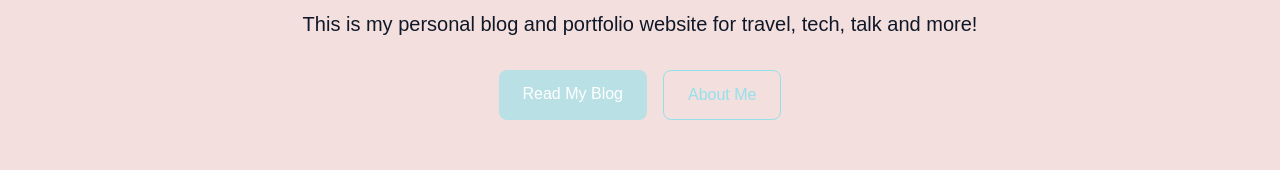
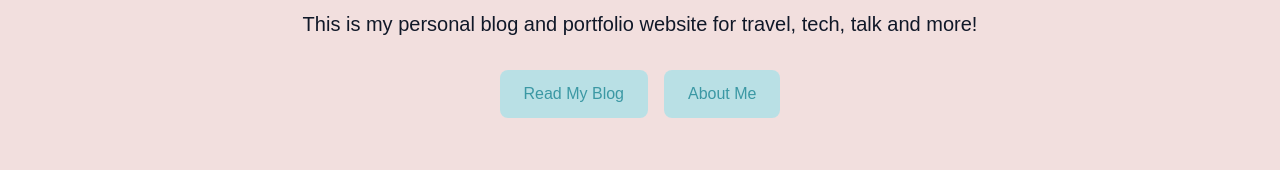
Before and after one commit to elsieok/elsietheexplorer, a Next.js app: page / in a window 1280 px wide. Shown: the part 190-360 px from the top of the page. Built offline with nearby package versions, Linux system fonts and the light colour scheme; no server answers.

Commit message:
home page formatting

```diff
--- a/app/page.js
+++ b/app/page.js
@@ -32,13 +32,13 @@ export default function Home() {
                 <div className="flex gap-4 justify-center">
                 <Link
                     href="/blog"
-                    className="bg-[#94E1EB]/60 text-white px-6 py-3 rounded-lg hover:bg-[#B2E9F0]/75 transition-colors"
+                    className="text-[#1C8694]/80 hover:text-[#22A1B2] hover:bg-[#B2E9F0]/75 font-medium bg-[#94E1EB]/60 px-6 py-3 rounded-lg transition-colors"
                 >
                     Read My Blog
                 </Link>
                 <Link
                     href="/about"
-                    className="border border-[#94E1EB/60 text-[#94E1EB] px-6 py-3 rounded-lg hover:bg-[#B2E9F0]/75 hover:text-white transition-colors"
+                    className="text-[#1C8694]/80 hover:text-[#22A1B2] hover:bg-[#B2E9F0]/75 font-medium bg-[#94E1EB]/60 px-6 py-3 rounded-lg transition-colors"
                 >
                     About Me
                 </Link>
@@ -69,7 +69,7 @@ export default function Home() {
                                 ))}
                             </div>
                             <div className="text-center mt-8">
-                                <Link href="/blog" className="text-[#1C8694] hover:text-[#22A1B2] hover:bg-[#B2E9F0]/75 font-medium bg-[#94E1EB]/60 px-6 py-3 rounded-lg hover:bg-[#B2E9F0]/75 transition-colors">
+                                <Link href="/blog" className="text-[#1C8694] hover:text-[#22A1B2] hover:bg-[#B2E9F0]/75 font-medium bg-[#94E1EB]/60 px-6 py-3 rounded-lg transition-colors">
                                     View All Posts →
                                 </Link>
                             </div>
```
